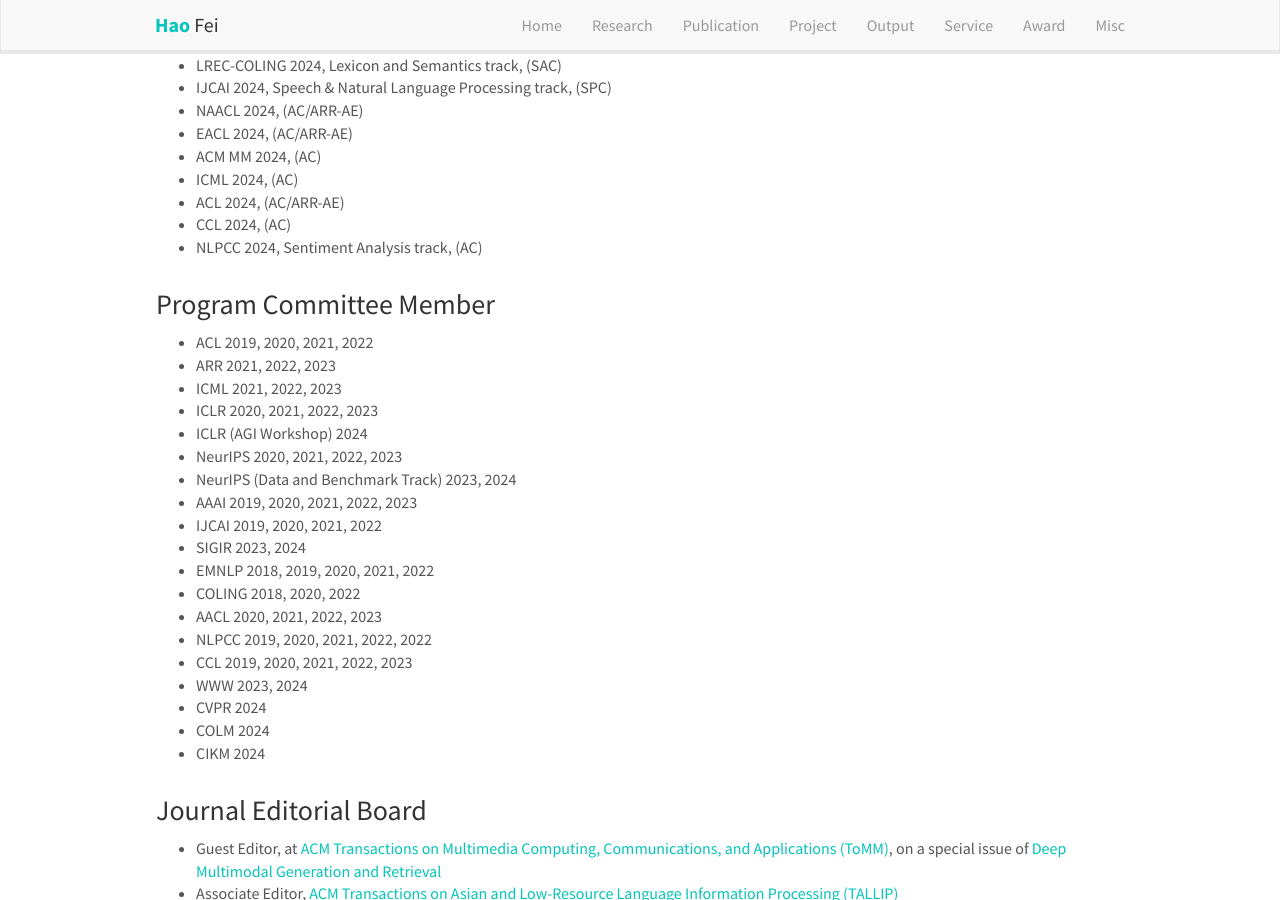
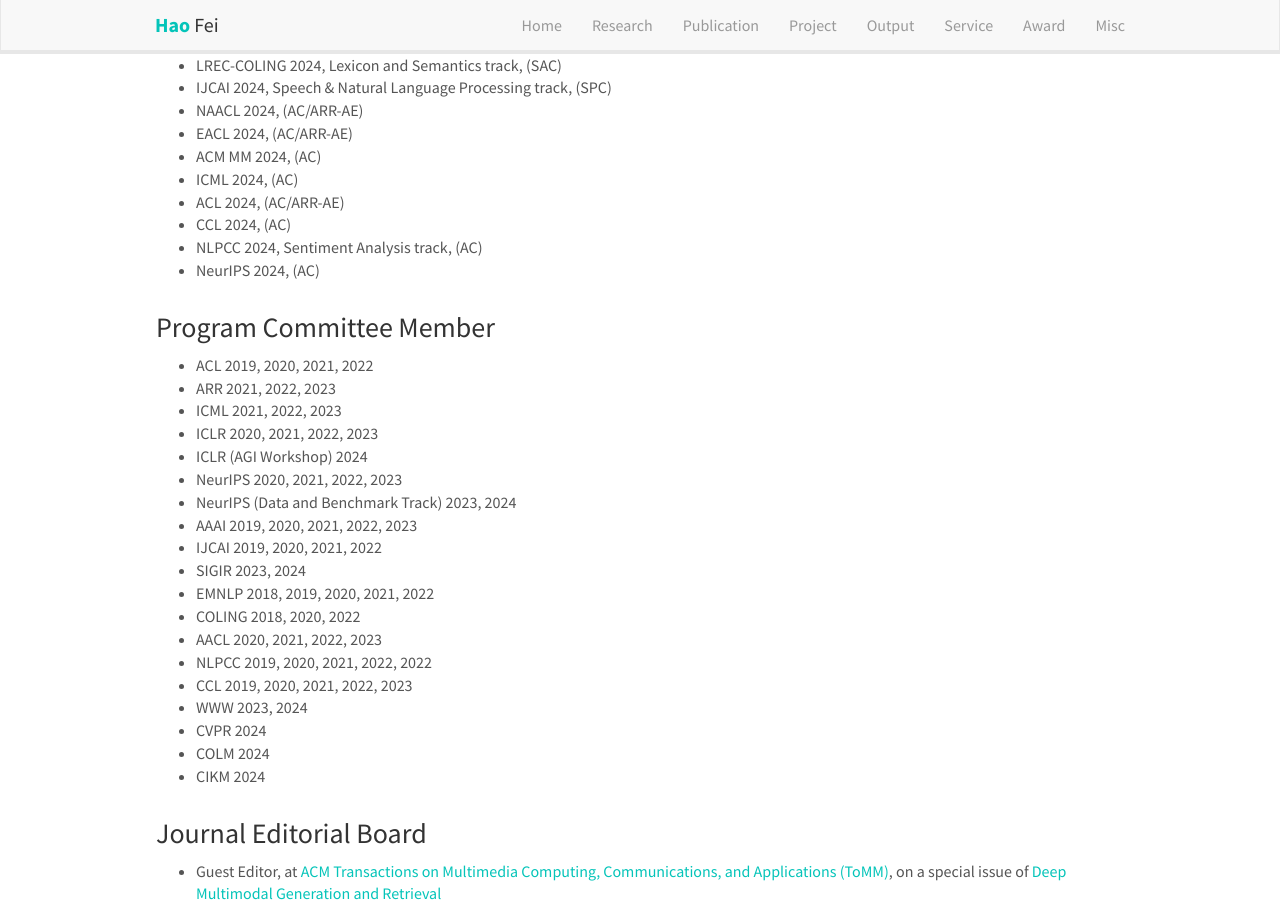
Before and after one commit to scofield7419/scofield7419.github.io, a Jekyll site: the page built from _pages/services.md, in a window 1280 px wide and 900 px high, scrolled down 552 px. Built offline with Jekyll 4.4.1, drawn with Linux system fonts in a browser that asks for light colours; nearby versions of some CDN libraries; comment, search, counter and statistics services are not loaded; a style sheet for code colours, icons or effects is not loaded.

Commit message:
Update services.md

```diff
--- a/_pages/services.md
+++ b/_pages/services.md
@@ -44,6 +44,8 @@
 - ACL 2024, (AC/ARR-AE)
 - CCL 2024, (AC)
 - NLPCC 2024, Sentiment Analysis track, (AC)
+- NeurIPS 2024, (AC)
+
 
 
 
```
